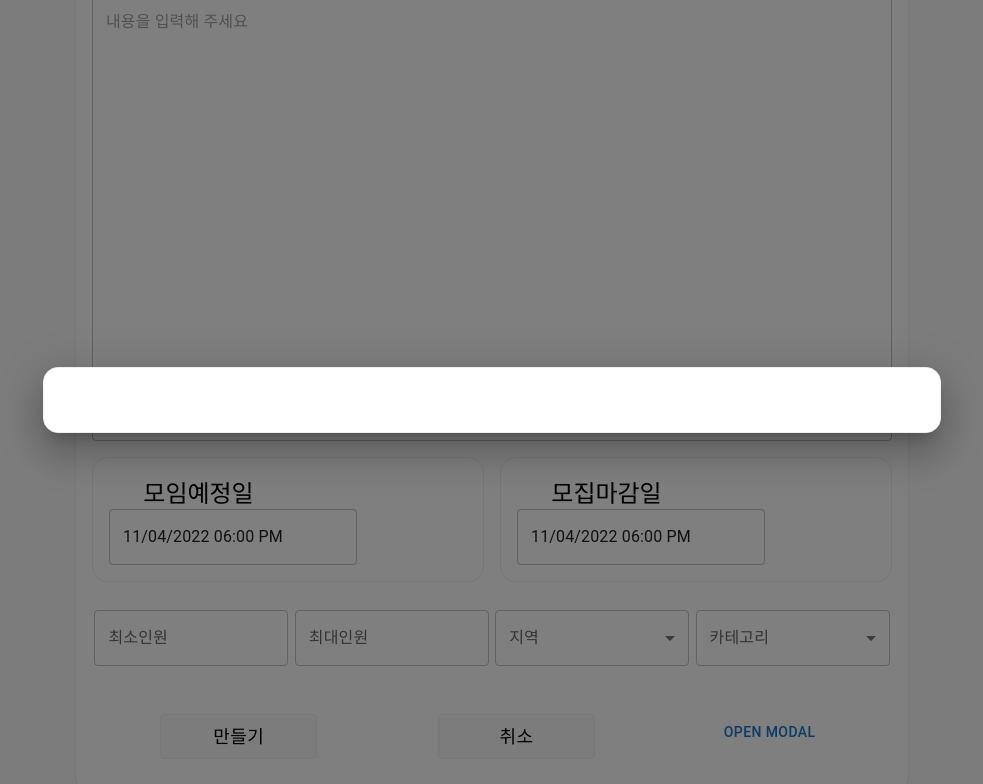
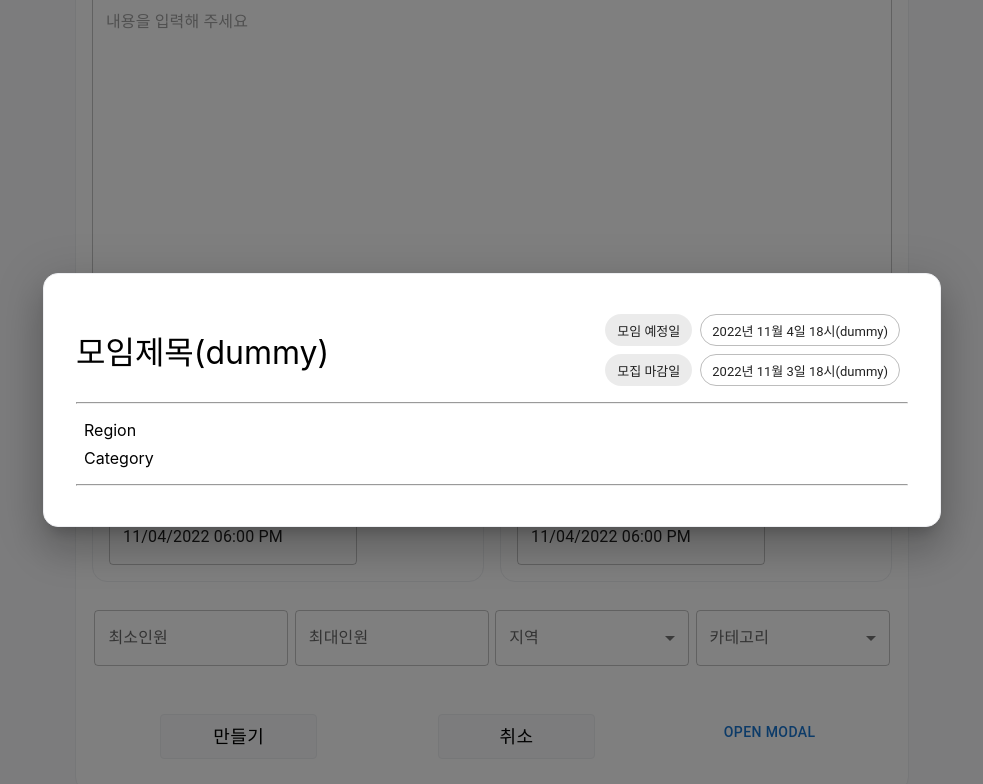
Before and after one commit to hobbyfive/hobbyfive_front, a React (Create React App) app: page /create in a window 1280 px wide. Both pictures are taken after a click on the button "OPEN MODAL". Shown: the part 357-1141 px from the top of the page, without its empty margins (148-1131 px from the left). Built offline with nearby package versions, Linux system fonts and the light colour scheme.

Commit message:
ClubDetail titleArea, part of options

```diff
--- /dev/null
+++ b/src/components/ClubDetail.css
@@ -0,0 +1,34 @@
+.dTitleArea {
+  display: flex;
+  justify-content: space-between;
+}
+
+.dClubTitle {
+  font-size: 4vh;
+  display : flex;
+  justify-content : center;
+  align-items : center;
+}
+
+.dGatheringDay {
+  margin: 1vh;
+}
+
+.dDeadLine {
+  margin: 1vh;
+}
+
+.dOptions {
+  display: flex;
+  justify-content: space-between;
+}
+
+.dRegion {
+  font-size: 2vh;
+  margin: 1vh;
+}
+
+.dCategory {
+  font-size: 2vh;
+  margin: 1vh;
+}
--- a/src/components/ClubDetail.jsx
+++ b/src/components/ClubDetail.jsx
@@ -1,8 +1,11 @@
 import React, { useState } from 'react';
+import './ClubDetail.css';
+
 import Box from '@mui/material/Box';
 import Button from '@mui/material/Button';
-import Typography from '@mui/material/Typography';
 import Modal from '@mui/material/Modal';
+import Chip from '@mui/material/Chip';
+import Stack from '@mui/material/Stack';
 
 const style = {
   position: 'absolute',
@@ -31,7 +34,40 @@ export default function ClubDetail() {
         aria-labelledby="modal-modal-title"
         aria-describedby="modal-modal-description"
       >
-        <Box sx={style}></Box>
+        <Box sx={style}>
+          <div className="dTitleArea">
+            <div className="dClubTitle">모임제목(dummy)</div>
+            <div className="timeArea">
+              <div className="dGatheringDay">
+                <Stack direction="row" spacing={1}>
+                  <Chip label="모임 예정일" />
+                  <Chip
+                    label="2022년 11월 4일 18시(dummy)"
+                    variant="outlined"
+                  />
+                </Stack>
+              </div>
+              <div className="dDeadLine">
+                <Stack direction="row" spacing={1}>
+                  <Chip label="모집 마감일" />
+                  <Chip
+                    label="2022년 11월 3일 18시(dummy)"
+                    variant="outlined"
+                  />
+                </Stack>
+              </div>
+            </div>
+          </div>
+          <hr />
+          <div className="dOptions">
+            <div className="dLeftOptions">
+              <div className="dRegion">Region</div>
+              <div className="dCategory">Category</div>
+            </div>
+            <div className="dParticipants"></div>
+          </div>
+          <hr />
+        </Box>
       </Modal>
     </div>
   );
```
